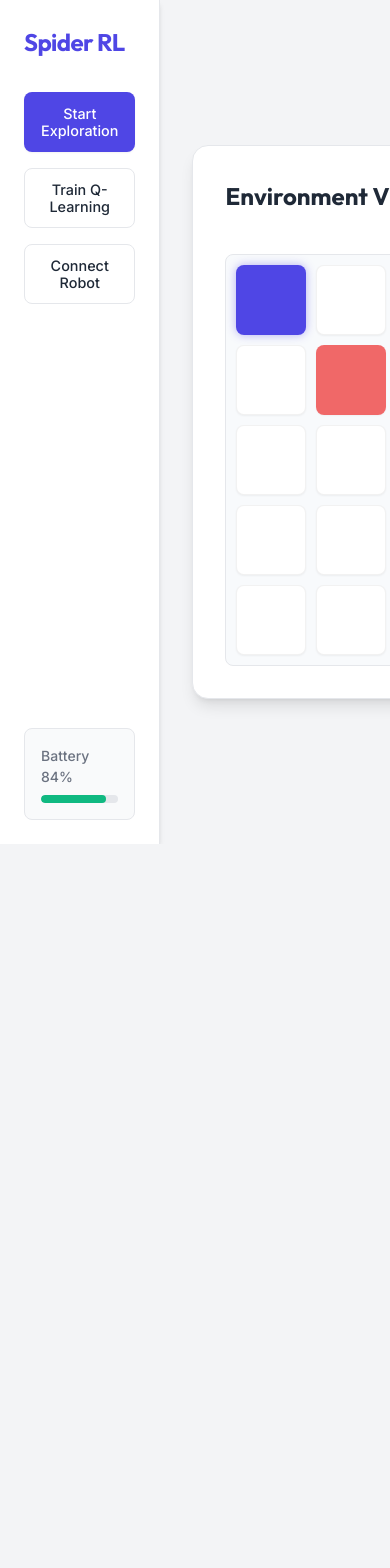
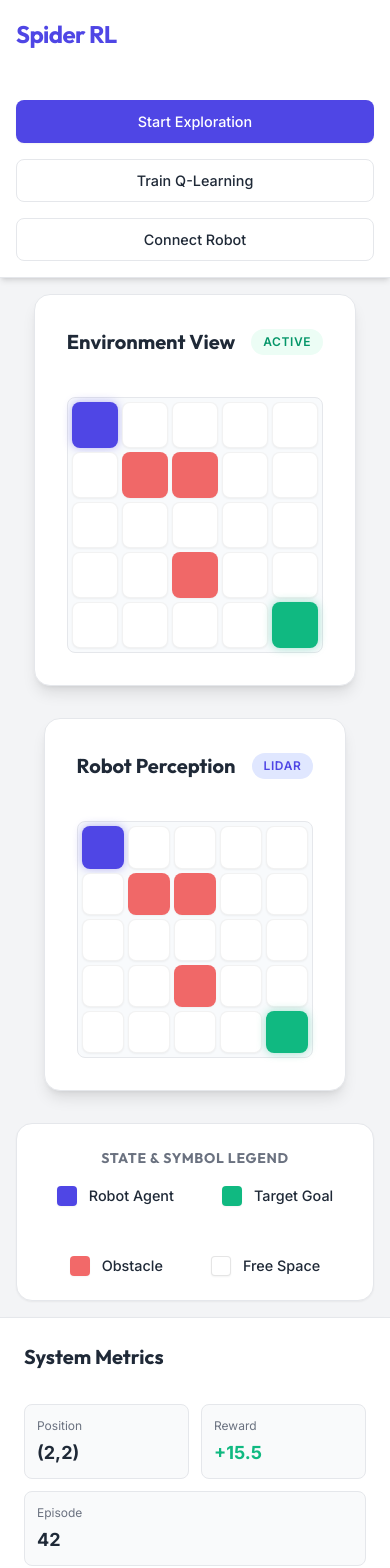
Before and after one commit to plufle/spider_bot, a React app in the folder frontend/: page / in a window 390 px wide. Shown: the top 1568 px of the page. Before the commit the page ends 844 px from the top, so only its background shows below. Built offline with nearby package versions, Linux system fonts and the light colour scheme; the HTML template or start-up script is replaced by a standard one.

Commit message:
frontend

```diff
--- a/frontend/src/App.css
+++ b/frontend/src/App.css
@@ -4,3 +4,12 @@
   width: 100vw;
   overflow: hidden;
 }
+
+@media (max-width: 1024px) {
+  .app-layout {
+    flex-direction: column;
+    overflow-y: auto;
+    height: auto;
+    min-height: 100vh;
+  }
+}
--- a/frontend/src/components/GridBoard/GridBoard.css
+++ b/frontend/src/components/GridBoard/GridBoard.css
@@ -1,10 +1,22 @@
 .gridboard {
   flex: 1;
   display: flex;
+  flex-direction: column;
   align-items: center;
   justify-content: center;
   background-color: var(--bg-app);
   padding: 2rem;
+  gap: 2rem;
+  overflow-y: auto;
+  min-height: 0; /* To allow scrolling inside flex child */
+}
+
+.boards-wrapper {
+  display: flex;
+  gap: 2rem;
+  flex-wrap: wrap;
+  justify-content: center;
+  width: 100%;
 }
 
 .board-container {
@@ -17,6 +29,7 @@
   flex-direction: column;
   align-items: center;
   gap: 2rem;
+  max-width: 100%;
 }
 
 .board-header {
@@ -29,7 +42,7 @@
 }
 
 .board-header h1 {
-  font-size: 1.5rem;
+  font-size: 1.25rem;
   font-weight: 700;
   color: var(--text-main);
 }
@@ -38,19 +51,95 @@
   background: #ecfdf5;
   color: #059669;
   padding: 0.25rem 0.75rem;
-  border-radius: 999px;
+  border-radius: 9999px;
   font-size: 0.75rem;
   font-weight: 600;
   text-transform: uppercase;
   letter-spacing: 0.05em;
 }
 
+.status-badge.sensor {
+  background: #e0e7ff;
+  color: #4f46e5;
+}
+
 .grid {
   display: grid;
-  grid-template-columns: repeat(5, 70px);
-  gap: 10px;
-  padding: 10px;
+  grid-template-columns: repeat(5, 4.375rem); /* 70px -> 4.375rem */
+  gap: 0.625rem; /* 10px -> 0.625rem */
+  padding: 0.625rem;
   background: #f8fafc;
   border-radius: var(--radius-md);
   border: 1px solid var(--border-color);
 }
+
+@media (max-width: 500px) {
+  .grid {
+    grid-template-columns: repeat(5, 1fr);
+    width: 100%;
+    gap: 0.25rem;
+    padding: 0.25rem;
+  }
+}
+
+.legend-container {
+  background: var(--bg-panel);
+  padding: 1.5rem 2rem;
+  border-radius: var(--radius-lg);
+  box-shadow: var(--shadow-sm);
+  border: 1px solid var(--border-color);
+  width: 100%;
+  max-width: 50rem;
+}
+
+.legend-container h3 {
+  font-size: 0.875rem;
+  font-weight: 600;
+  color: var(--text-muted);
+  text-transform: uppercase;
+  letter-spacing: 0.05em;
+  margin-bottom: 1rem;
+  text-align: center;
+}
+
+.legend-items {
+  display: flex;
+  justify-content: center;
+  gap: 3rem;
+  flex-wrap: wrap;
+}
+
+.legend-item {
+  display: flex;
+  align-items: center;
+  gap: 0.75rem;
+}
+
+.legend-item span {
+  font-size: 0.9rem;
+  font-weight: 500;
+  color: var(--text-main);
+}
+
+.legend-color {
+  width: 1.25rem;
+  height: 1.25rem;
+  border-radius: 0.25rem;
+  box-shadow: var(--shadow-sm);
+}
+
+.legend-color.robot { background: var(--primary); }
+.legend-color.goal { background: #10b981; }
+.legend-color.obstacle { background: #ef4444; opacity: 0.8; }
+.legend-color.empty { background: white; border: 1px solid rgba(0,0,0,0.1); }
+
+@media (max-width: 768px) {
+    .boards-wrapper {
+        flex-direction: column;
+        align-items: center;
+    }
+
+    .gridboard {
+        padding: 1rem;
+    }
+}
--- a/frontend/src/components/GridBoard/GridBoard.jsx
+++ b/frontend/src/components/GridBoard/GridBoard.jsx
@@ -15,6 +15,8 @@ export default function GridBoard() {
 
   return (
     <main className="gridboard">
+      <div className="boards-wrapper">
+        {/* Environment View */}
         <div className="board-container">
           <div className="board-header">
             <h1>Environment View</h1>
@@ -24,15 +26,55 @@ export default function GridBoard() {
             {[...Array(size * size)].map((_, i) => {
               const r = Math.floor(i / size);
               const c = i % size;
-
               let type = "empty";
-
               if (r === robot[0] && c === robot[1]) type = "robot";
               else if (r === goal[0] && c === goal[1]) type = "goal";
               else if (obstacles.some(o => o[0] === r && o[1] === c)) type = "obstacle";
-
               return <GridCell key={i} type={type} />;
             })}
+          </div>
+        </div>
+
+        {/* Robot View */}
+        <div className="board-container">
+          <div className="board-header">
+            <h1>Robot Perception</h1>
+            <span className="status-badge sensor">LIDAR</span>
+          </div>
+          <div className="grid">
+            {[...Array(size * size)].map((_, i) => {
+              const r = Math.floor(i / size);
+              const c = i % size;
+              let type = "empty";
+              // Simulating same view for now
+              if (r === robot[0] && c === robot[1]) type = "robot";
+              else if (r === goal[0] && c === goal[1]) type = "goal";
+              else if (obstacles.some(o => o[0] === r && o[1] === c)) type = "obstacle";
+              return <GridCell key={`robot-${i}`} type={type} />;
+            })}
+          </div>
+        </div>
+      </div>
+
+      <div className="legend-container">
+        <h3>State & Symbol Legend</h3>
+        <div className="legend-items">
+          <div className="legend-item">
+            <div className="legend-color robot"></div>
+            <span>Robot Agent</span>
+          </div>
+          <div className="legend-item">
+            <div className="legend-color goal"></div>
+            <span>Target Goal</span>
+          </div>
+          <div className="legend-item">
+            <div className="legend-color obstacle"></div>
+            <span>Obstacle</span>
+          </div>
+          <div className="legend-item">
+            <div className="legend-color empty"></div>
+            <span>Free Space</span>
+          </div>
         </div>
       </div>
     </main>
--- a/frontend/src/components/GridCell/GridCell.css
+++ b/frontend/src/components/GridCell/GridCell.css
@@ -1,11 +1,19 @@
 .cell {
-  width: 70px;
-  height: 70px;
+  width: 4.375rem; /* 70px */
+  height: 4.375rem;
   border-radius: var(--radius-md);
   border: 1px solid rgba(0,0,0,0.05); /* Very subtle border */
   box-shadow: var(--shadow-sm);
   transition: all 0.2s ease;
   background: white;
+}
+
+@media (max-width: 500px) {
+  .cell {
+    width: 100%;
+    height: auto;
+    aspect-ratio: 1;
+  }
 }
 
 .cell.robot {
--- a/frontend/src/components/Heatmap/Heatmap.css
+++ b/frontend/src/components/Heatmap/Heatmap.css
@@ -1,7 +1,7 @@
 .heatmap {
   display: grid;
   grid-template-columns: repeat(5, 1fr);
-  gap: 4px;
+  gap: 0.25rem;
 }
 
 .heatcell {
--- a/frontend/src/components/Logs/Logs.css
+++ b/frontend/src/components/Logs/Logs.css
@@ -4,7 +4,7 @@
   font-family: 'JetBrains Mono', 'Fira Code', monospace;
   font-size: 0.75rem;
   padding: 1rem;
-  height: 150px;
+  height: 9.375rem; /* 150px */
   overflow: auto;
   border-radius: var(--radius-md);
   border: 1px solid var(--border-color);
--- a/frontend/src/components/MetricsPanel/MetricsPanel.css
+++ b/frontend/src/components/MetricsPanel/MetricsPanel.css
@@ -1,5 +1,5 @@
 .metrics {
-  width: 320px;
+  width: 20rem; /* 320px */
   background: var(--bg-panel);
   padding: 1.5rem;
   border-left: 1px solid var(--border-color);
@@ -9,6 +9,33 @@
   gap: 2rem;
   overflow-y: auto;
   z-index: 10;
+  flex-shrink: 0;
+}
+
+@media (max-width: 1024px) {
+  .metrics {
+    width: 100%;
+    border-left: none;
+    border-top: 1px solid var(--border-color);
+    flex-direction: row;
+    flex-wrap: wrap;
+    align-items: flex-start;
+    gap: 1.5rem;
+  }
+
+  .metrics-section {
+    flex: 1;
+    min-width: 250px;
+  }
+}
+
+@media (max-width: 640px) {
+  .metrics {
+    flex-direction: column;
+  }
+  .metrics-section {
+    width: 100%;
+  }
 }
 
 .metrics-header h2 {
--- a/frontend/src/components/Sidebar/Sidebar.css
+++ b/frontend/src/components/Sidebar/Sidebar.css
@@ -1,5 +1,5 @@
 .sidebar {
-  width: 280px;
+  width: 17.5rem; /* 280px */
   background: var(--bg-panel);
   padding: 1.5rem;
   display: flex;
@@ -7,6 +7,40 @@
   border-right: 1px solid var(--border-color);
   box-shadow: var(--shadow-md);
   z-index: 10;
+  flex-shrink: 0;
+}
+
+@media (max-width: 1024px) {
+  .sidebar {
+    width: 100%;
+    flex-direction: row;
+    align-items: center;
+    justify-content: space-between;
+    border-right: none;
+    border-bottom: 1px solid var(--border-color);
+    padding: 1rem;
+  }
+
+  .actions {
+    flex-direction: row;
+    gap: 0.5rem;
+  }
+
+  .logo {
+    margin-bottom: 0;
+    font-size: 1.25rem;
+  }
+}
+
+@media (max-width: 640px) {
+  .sidebar {
+    flex-direction: column;
+    gap: 1rem;
+    align-items: stretch;
+  }
+  .actions {
+    flex-direction: column;
+  }
 }
 
 .logo {
@@ -22,33 +56,3 @@
   flex-direction: column;
   gap: 1rem;
 }
-
-.battery {
-  margin-top: auto;
-  background: #f9fafb;
-  padding: 1rem;
-  border-radius: var(--radius-md);
-  border: 1px solid var(--border-color);
-}
-
-.battery p {
-  margin: 0 0 0.5rem 0;
-  font-size: 0.875rem;
-  font-weight: 500;
-  color: var(--text-muted);
-}
-
-.battery-bar {
-  height: 8px;
-  background: #e5e7eb;
-  border-radius: 999px;
-  overflow: hidden;
-}
-
-.battery-fill {
-  width: 84%;
-  height: 100%;
-  background: #10b981; /* Emerald-500 */
-  border-radius: 999px;
-  transition: width 0.3s ease;
-}
--- a/frontend/src/components/Sidebar/Sidebar.jsx
+++ b/frontend/src/components/Sidebar/Sidebar.jsx
@@ -12,12 +12,6 @@ export default function Sidebar() {
         <ActionButton text="Connect Robot" />
       </div>
 
-      <div className="battery">
-        <p>Battery 84%</p>
-        <div className="battery-bar">
-          <div className="battery-fill" />
-        </div>
-      </div>
     </aside>
   );
 }
```
Also changed, not shown: 1 other file (tests, documents, lock files or other folders). Lines whose indentation alone changed are shown as unchanged.
